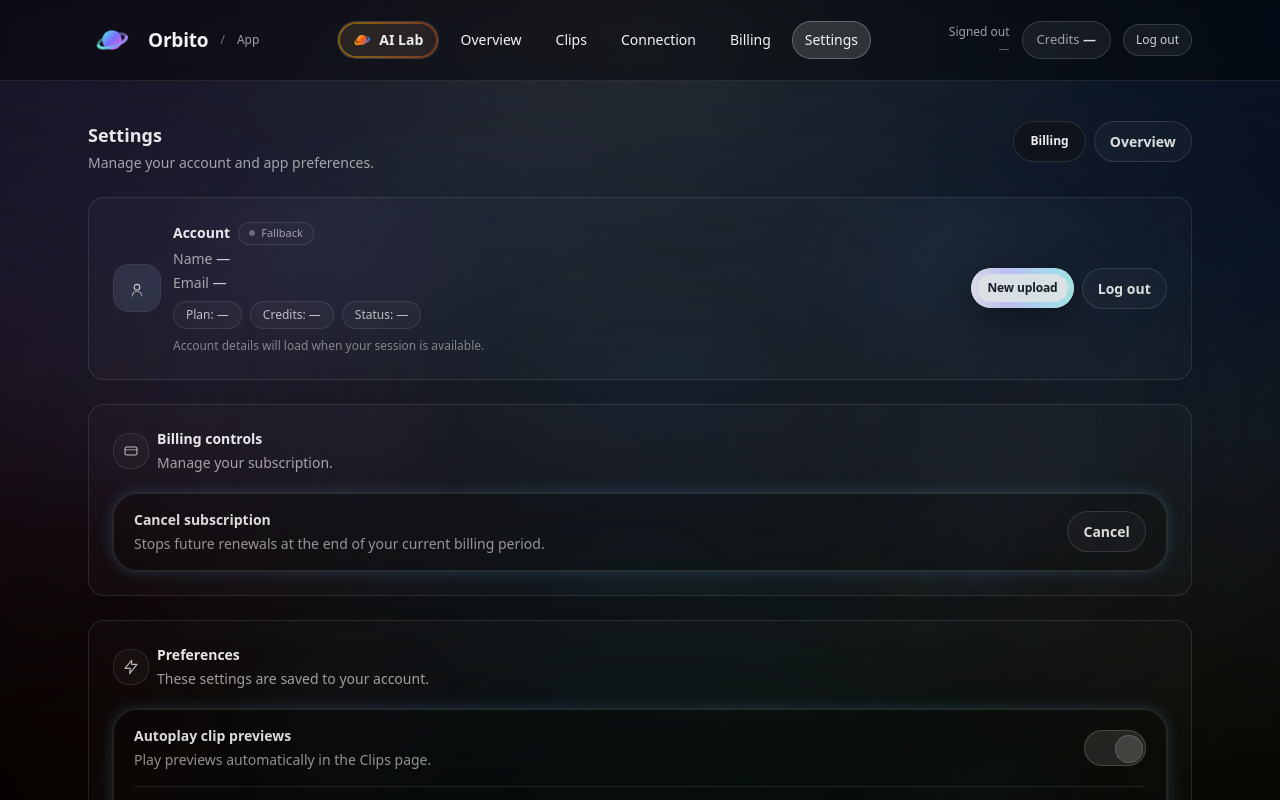
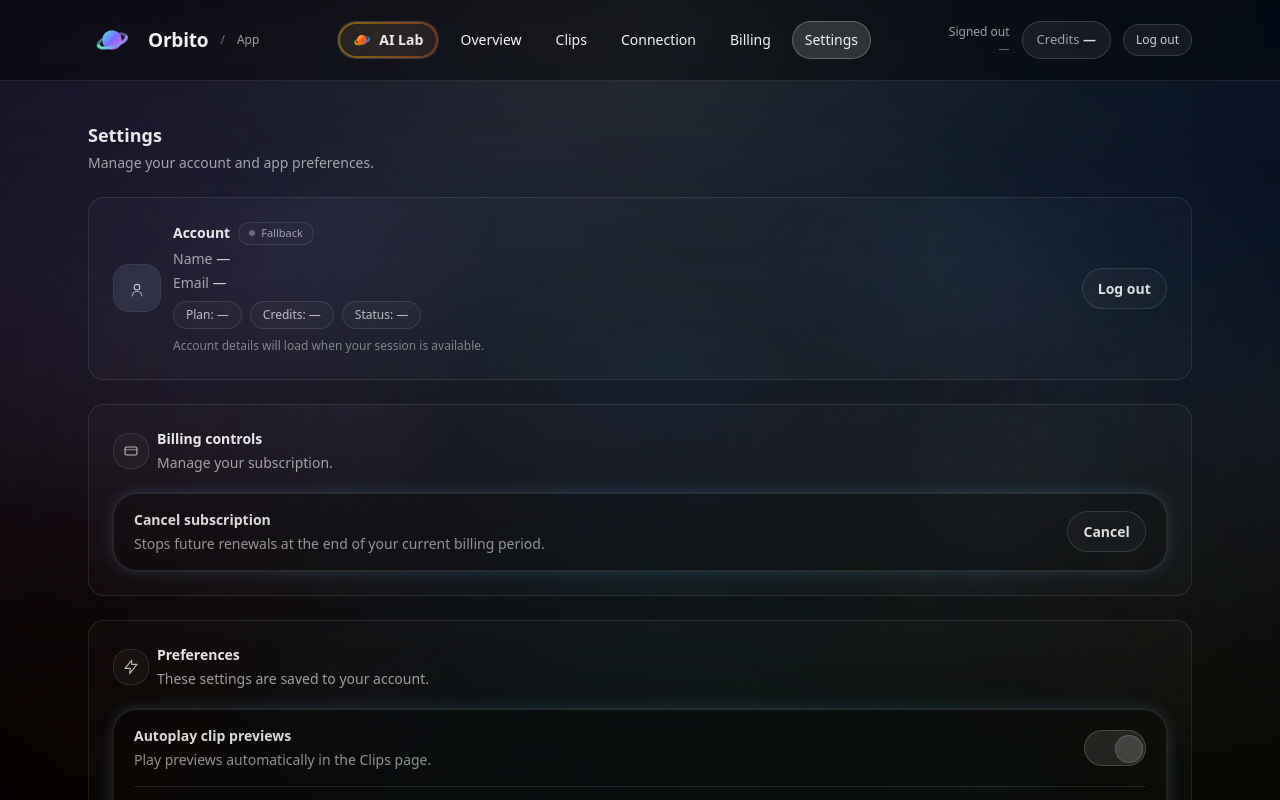
Before and after one commit to Sakibhoq/clipforge-ai, a Next.js app in the folder frontend/: page /app/settings in a window 1280 px wide. Shown: the top 800 px of the page. Built offline with nearby package versions, Linux system fonts and the light colour scheme; no server answers.

Commit message:
Remove settings quick-action buttons from header/profile

```diff
--- a/frontend/app/app/settings/page.tsx
+++ b/frontend/app/app/settings/page.tsx
@@ -623,15 +623,6 @@ export default function SettingsPage() {
           <div className="text-lg font-semibold text-white/90">Settings</div>
           <div className="mt-1 text-sm text-white/60">Manage your account and app preferences.</div>
         </div>
-
-        <div className="flex flex-wrap items-center gap-2">
-          <Link href="/app/billing" className="btn-solid-dark text-[12px] px-4 py-2">
-            Billing
-          </Link>
-          <Link href="/app" className="btn-ghost text-[12px] px-4 py-2">
-            Overview
-          </Link>
-        </div>
       </div>
       {actionMsg && (
         <div className="text-[12px] text-white/60">{actionMsg}</div>
@@ -695,9 +686,6 @@ export default function SettingsPage() {
           </div>
 
           <div className="flex flex-col sm:flex-row flex-wrap items-stretch sm:items-center gap-2 w-full md:w-auto">
-            <Link href="/app/upload" className="btn-aurora text-[12px] px-4 py-2 w-full sm:w-auto">
-              New upload
-            </Link>
             <button
               type="button"
               onClick={logout}
```
